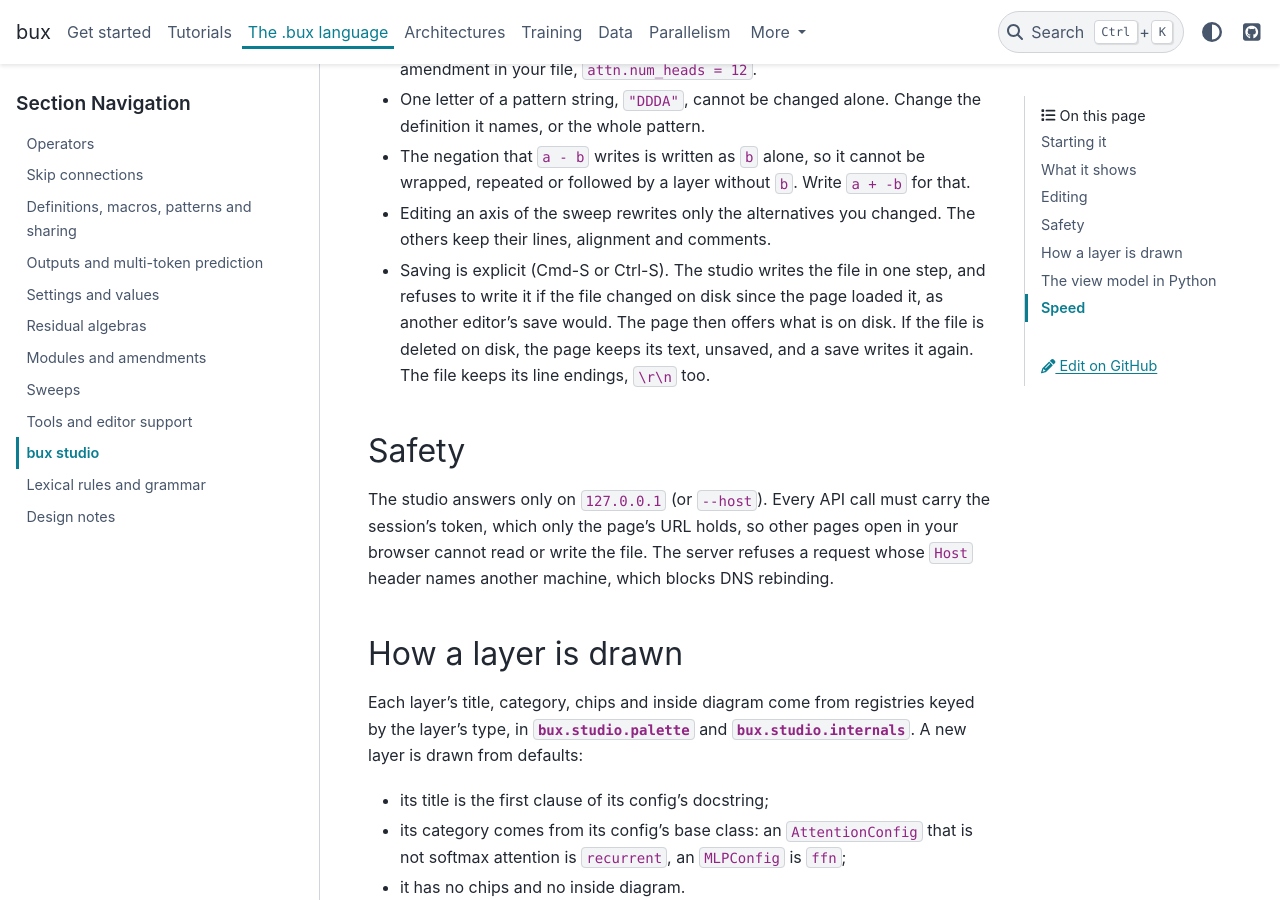
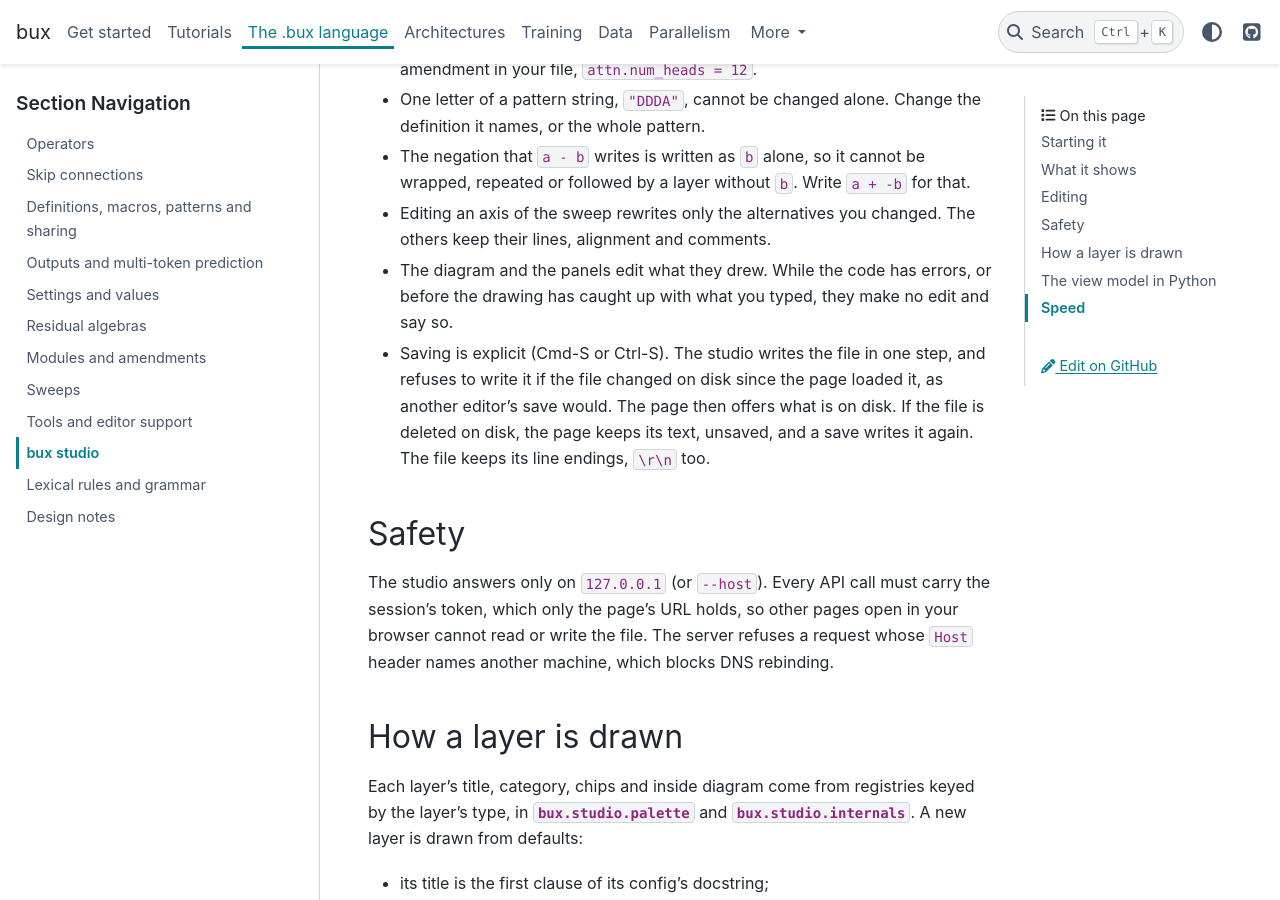
Before and after one commit to pilot7747/bux, a Sphinx documentation site: the page built from docs/language/studio.md, in a window 1280 px wide and 900 px high, scrolled down 3411 px. Built offline with Sphinx 7.4.7 and the PyData theme 0.15.4, drawn with Linux system fonts in a browser that asks for light colours.

Commit message:
Studio page: no visual edit while the drawing is of an older source than the code's
The diagram's and the panels' ops name nodes and axes of the last view that
compiled, but edit() sent the code as it is now: after typing that compiled before
the view came back, a delete or a set landed on whichever node now had that id.
edit() now refuses, with why, while state.source is not state.goodSource.

Co-Authored-By: Claude Opus 5.5 <noreply@anthropic.com>

```diff
--- a/docs/language/studio.md
+++ b/docs/language/studio.md
@@ -98,6 +98,9 @@ through the compiler again before the page draws it.
   wrapped, repeated or followed by a layer without `b`. Write `a + -b` for that.
 - Editing an axis of the sweep rewrites only the alternatives you changed. The
   others keep their lines, alignment and comments.
+- The diagram and the panels edit what they drew. While the code has errors, or
+  before the drawing has caught up with what you typed, they make no edit and say
+  so.
 - Saving is explicit (Cmd-S or Ctrl-S). The studio writes the file in one step, and
   refuses to write it if the file changed on disk since the page loaded it, as
   another editor's save would. The page then offers what is on disk. If the file is
--- a/src/bux/studio/static/app.js
+++ b/src/bux/studio/static/app.js
@@ -328,6 +328,8 @@ function inspectFromPanel(target) {
 
 /** Apply visual edit ops; resolves to an error message, or null when applied. */
 async function edit(ops) {
+  // The ops name nodes and axes of the drawing, which is of goodSource.
+  if (state.source !== state.goodSource) return "The drawing is of an earlier version of the code: fix its errors, or wait for it to redraw.";
   const sent = state.source;
   let reply;
   try {
```
